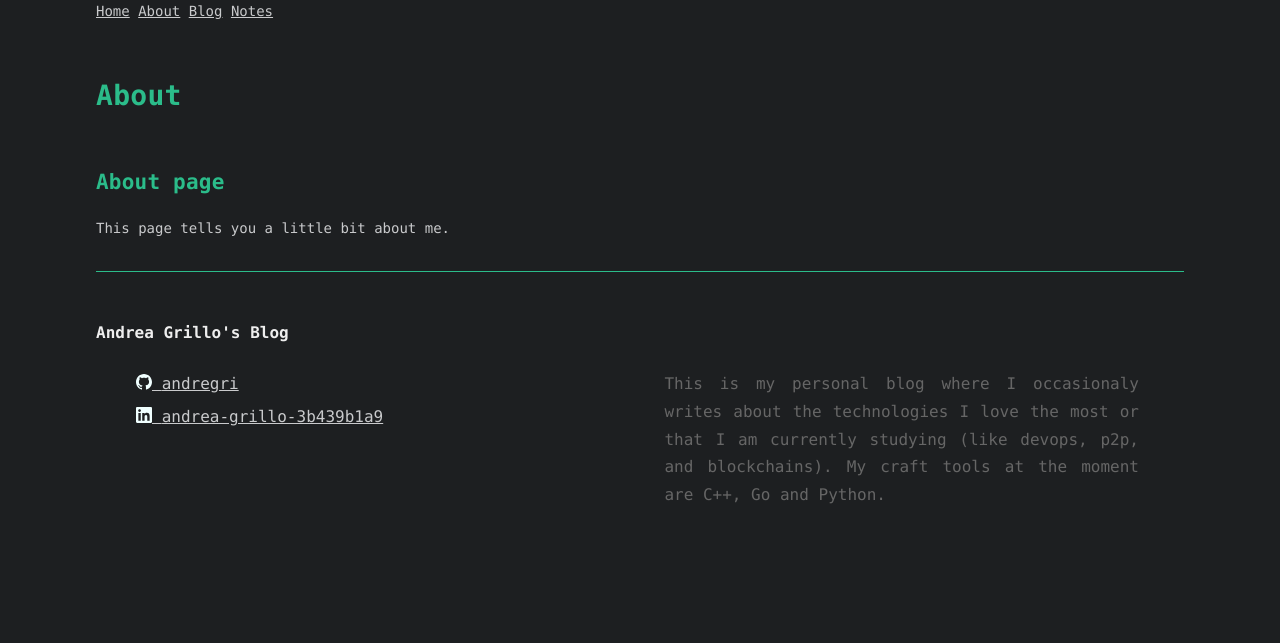
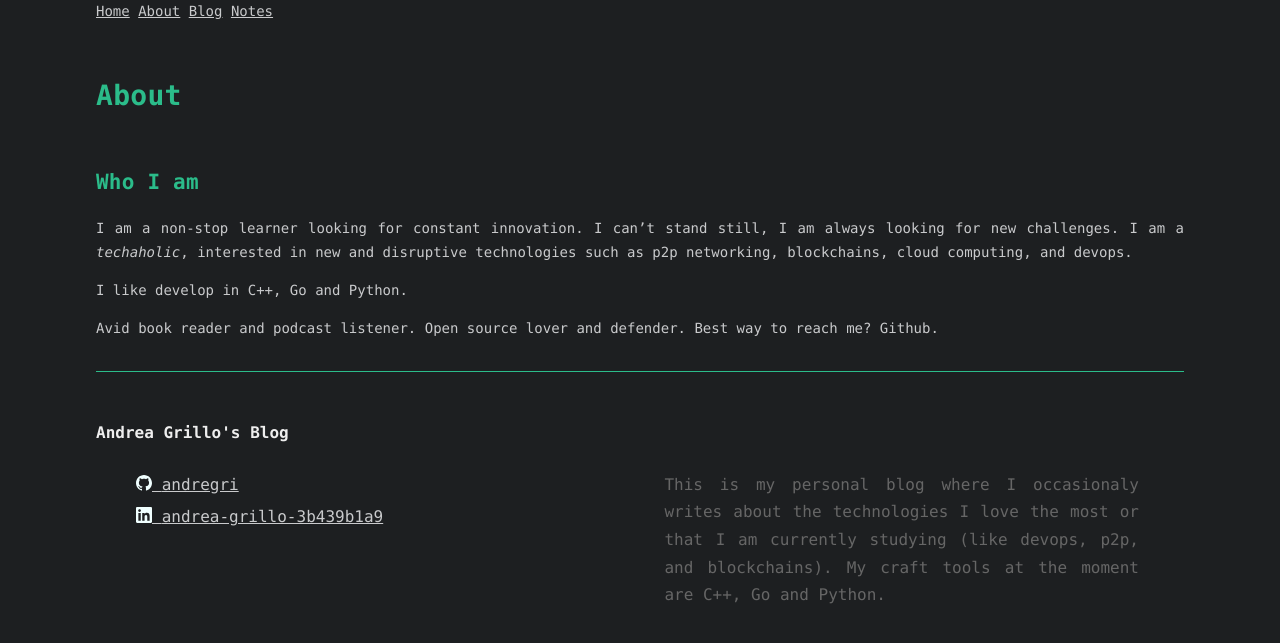
Before and after one commit to andregri/andregri.github.io, a Jekyll site: the page built from about.md, in a window 1280 px wide. Shown: the top 643 px of the page. Built offline with Jekyll 4.4.1, drawn with Linux system fonts in a browser that asks for light colours.

Commit message:
Update About page

```diff
--- a/about.md
+++ b/about.md
@@ -2,6 +2,14 @@
 layout: default
 title: About
 ---
-# About page
+# Who I am
 
-This page tells you a little bit about me.
+I am a non-stop learner looking for constant innovation.
+I can’t stand still, I am always looking for new challenges.
+I am a _techaholic_, interested in new and disruptive technologies such as p2p
+networking, blockchains, cloud computing, and devops.
+
+I like develop in C++, Go and Python.
+
+Avid book reader and podcast listener.
+Open source lover and defender. Best way to reach me? Github.
```
